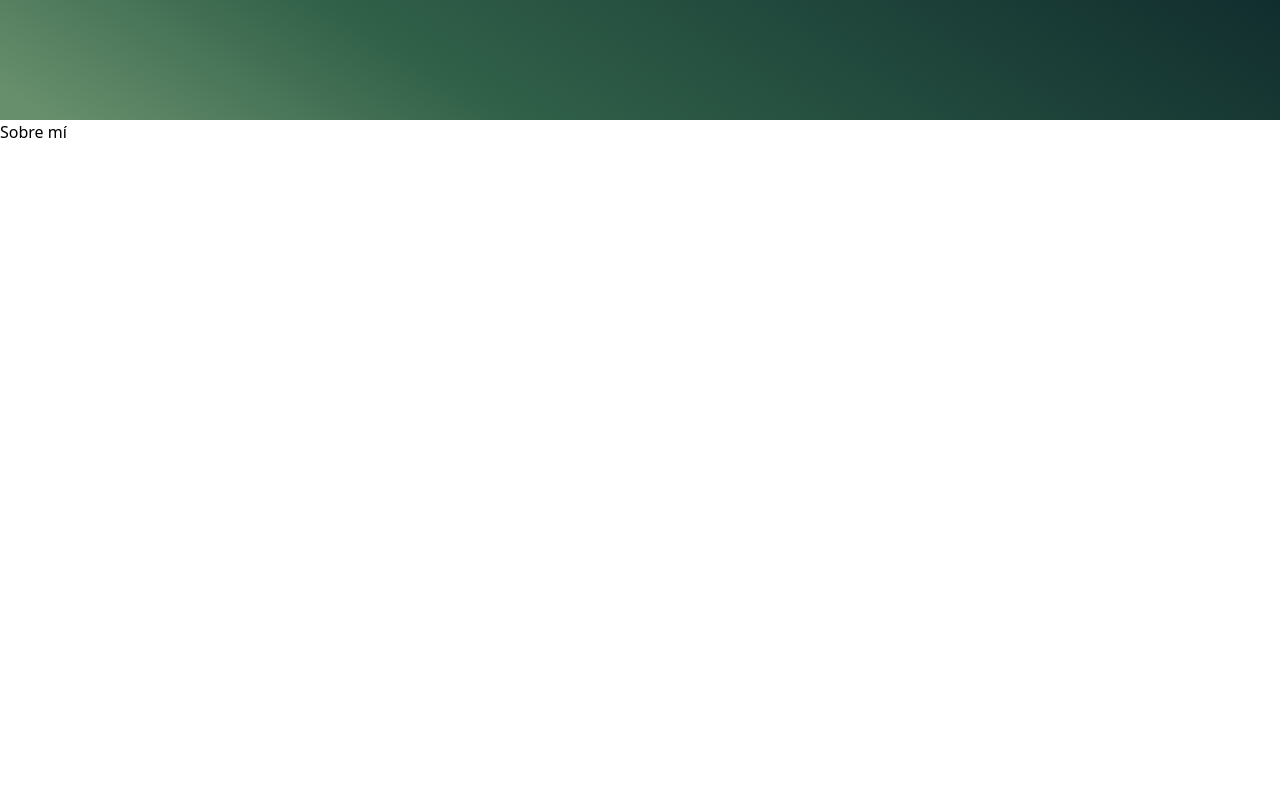
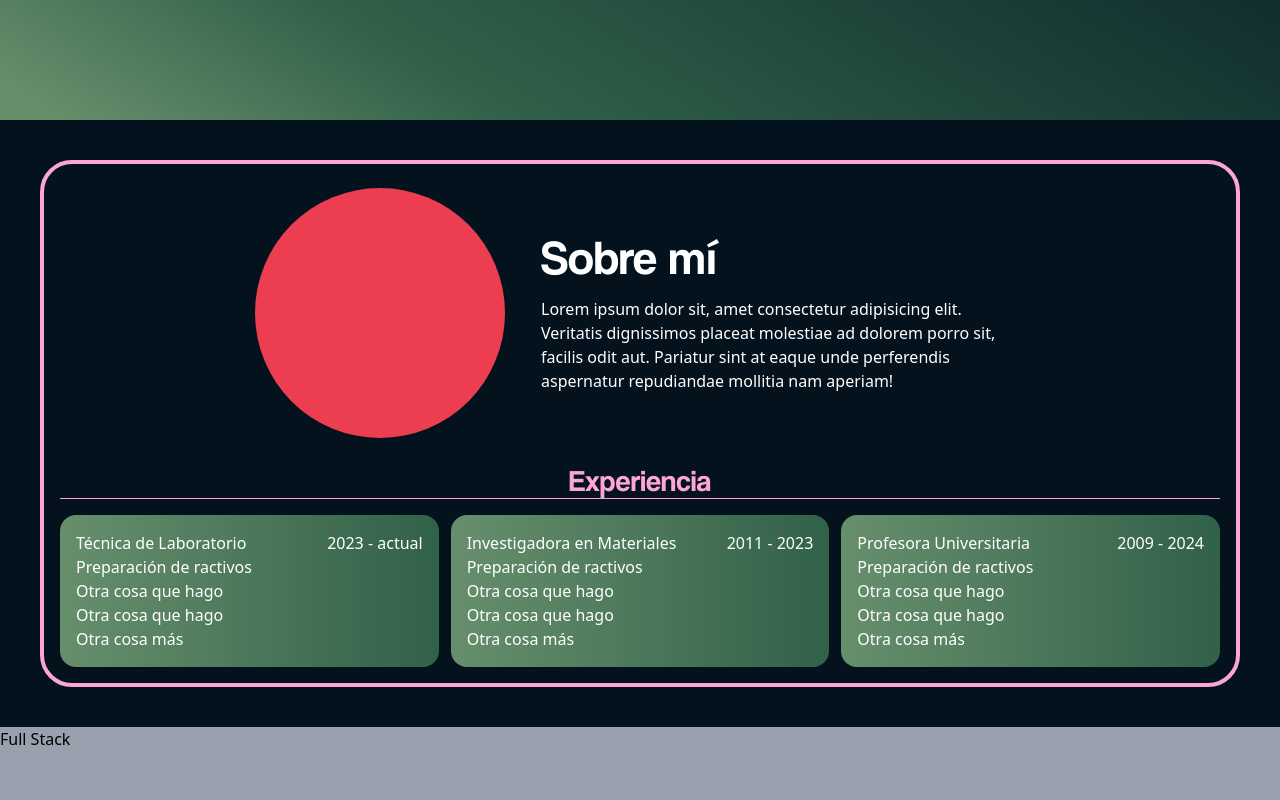
Before and after one commit to vdelaconcep/portfolioDLC, a React (Vite) app: page / in a window 1280 px wide. Shown: the part 680-1480 px from the top of the page. Built offline with nearby package versions, Linux system fonts and the light colour scheme.

Commit message:
Trabajando en about me

```diff
--- a/index.html
+++ b/index.html
@@ -2,6 +2,7 @@
 <html lang="en">
   <head>
     <meta charset="UTF-8" />
+    <meta name="description" content="Portfolio de Valeria de la Concepción María">
     <link rel="icon" type="image/svg+xml" href="/vite.svg" />
     <meta name="viewport" content="width=device-width, initial-scale=1.0" />
     <title>portfolio</title>
--- /dev/null
+++ b/src/components/experienciaCard.jsx
@@ -0,0 +1,17 @@
+const ExperienciaCard = ({ titulo, periodo, items }) => {
+    return (
+        <article className="bg-gradient-to-r from-[#678F6C] to-[#316149] p-4 border-black rounded-2xl text-white flex-1">
+            <div className="flex justify-between">
+                <h1>{titulo}</h1>
+                <h5>{periodo}</h5>
+            </div>
+            <ul>
+                {items.map(item =>
+                    <li>{item}</li>
+                )}
+            </ul>
+        </article>
+    );
+};
+
+export default ExperienciaCard;
--- a/src/components/navegacion.jsx
+++ b/src/components/navegacion.jsx
@@ -29,7 +29,7 @@ const Navegacion = () => {
 
     return (
         <nav>
-            <ul className="list-none flex text-gray-400 text-lg font-medium">
+            <ul className="list-none flex text-gray-300 text-lg font-medium">
                 {simpleItems.map(item =>
                     <li
                         className="mx-2 last-of-type:mr-0 cursor-pointer hover:bg-pink-300 hover:text-gray-900 px-3 rounded-2xl"
--- /dev/null
+++ b/src/components/presentacion.jsx
@@ -0,0 +1,19 @@
+import { article } from "framer-motion/client";
+
+const Presentacion = ({clase}) => {
+    return (
+        <article className={`flex justify-center items-center gap-5 ${clase && clase}`}>
+            <div className="bg-[#EC3E50] rounded-full h-[250px] w-[250px]">
+
+            </div>
+            <div className="px-4 w-[500px] flex flex-col h-full justify-center">
+                <h1 className="text-5xl coolvetica text-white s mb-4">Sobre mí</h1>
+                <p className=" text-white">
+                    Lorem ipsum dolor sit, amet consectetur adipisicing elit. Veritatis dignissimos placeat molestiae ad dolorem porro sit, facilis odit aut. Pariatur sint at eaque unde perferendis aspernatur repudiandae mollitia nam aperiam!
+                </p>
+            </div>
+        </article>
+    );
+};
+
+export default Presentacion;
--- a/src/sections/sobreMi.jsx
+++ b/src/sections/sobreMi.jsx
@@ -1,7 +1,59 @@
+import Presentacion from "@/components/presentacion";
+import ExperienciaCard from "@/components/experienciaCard";
+
+const experiencia = [
+    {
+        titulo: 'Técnica de Laboratorio',
+        periodo: '2023 - actual',
+        items: [
+            'Preparación de ractivos',
+            'Otra cosa que hago',
+            'Otra cosa que hago',
+            'Otra cosa más'
+        ]
+    },
+    {
+        titulo: 'Investigadora en Materiales',
+        periodo: '2011 - 2023',
+        items: [
+            'Preparación de ractivos',
+            'Otra cosa que hago',
+            'Otra cosa que hago',
+            'Otra cosa más'
+        ]
+    },
+    {
+        titulo: 'Profesora Universitaria',
+        periodo: '2009 - 2024',
+        items: [
+            'Preparación de ractivos',
+            'Otra cosa que hago',
+            'Otra cosa que hago',
+            'Otra cosa más'
+        ]
+    }
+]
+
 const SobreMI = () => {
     return (
-        <section id="about" className="h-[100dvh]">
-            <h1>Sobre mí</h1>
+        <section id="about" className="bg-[#03121D] flex flex-col items-center p-10">
+            <div className="border-pink-300 border-4 rounded-4xl h-full w-full p-4 pt-6">
+                <Presentacion clase='mb-6' />
+                <h2 className="text-pink-300 text-3xl coolvetica text-center">
+                    Experiencia
+                </h2>
+                <hr className="mb-4 text-pink-300"/>
+                <div className="flex gap-3 justify-center w-full">
+
+                    {experiencia.map((trabajo =>
+                        <ExperienciaCard
+                            titulo={trabajo.titulo}
+                            periodo={trabajo.periodo}
+                            items={trabajo.items} />
+                    ))}
+                </div>
+
+            </div>
 
         </section>
     )
```
